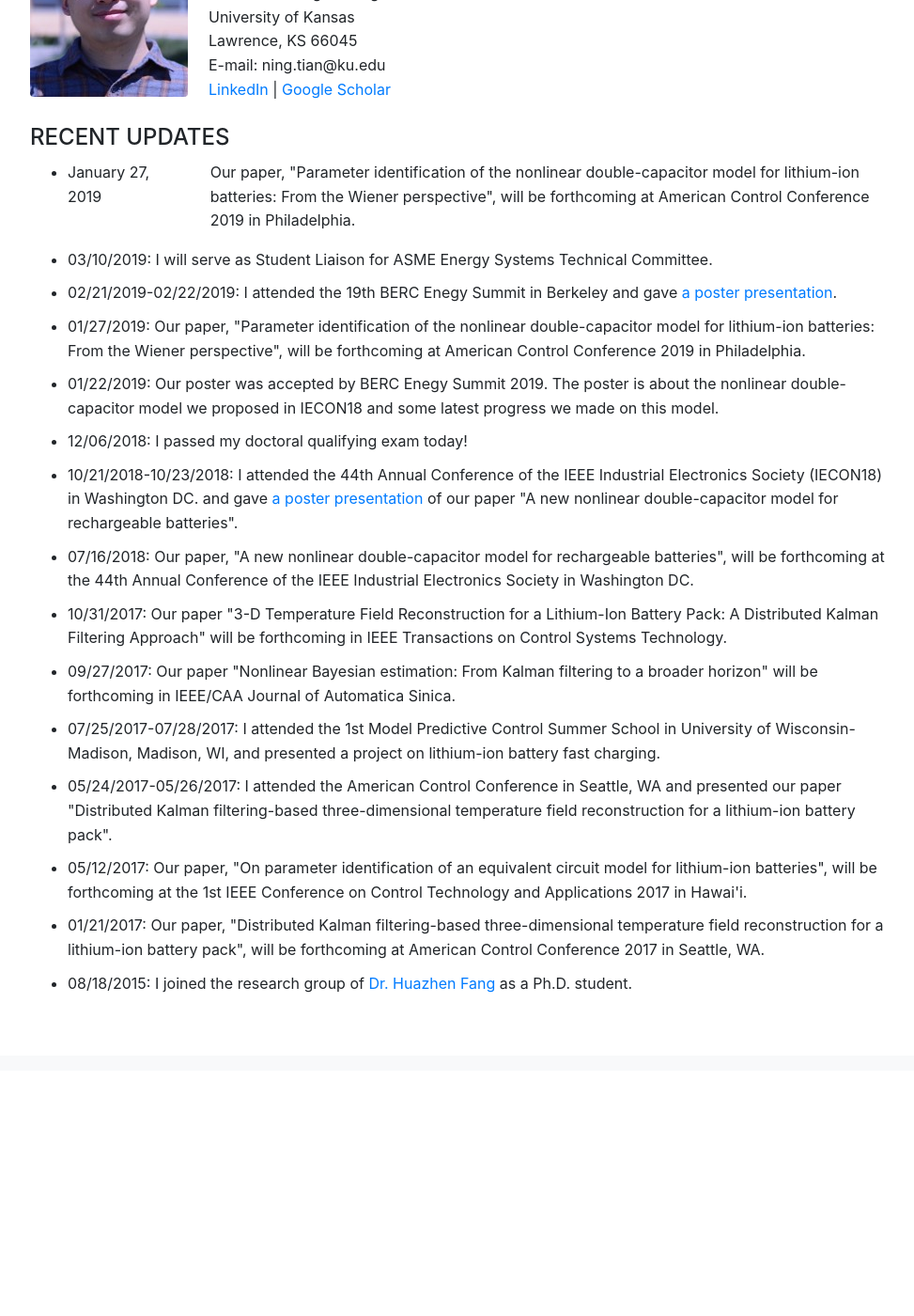
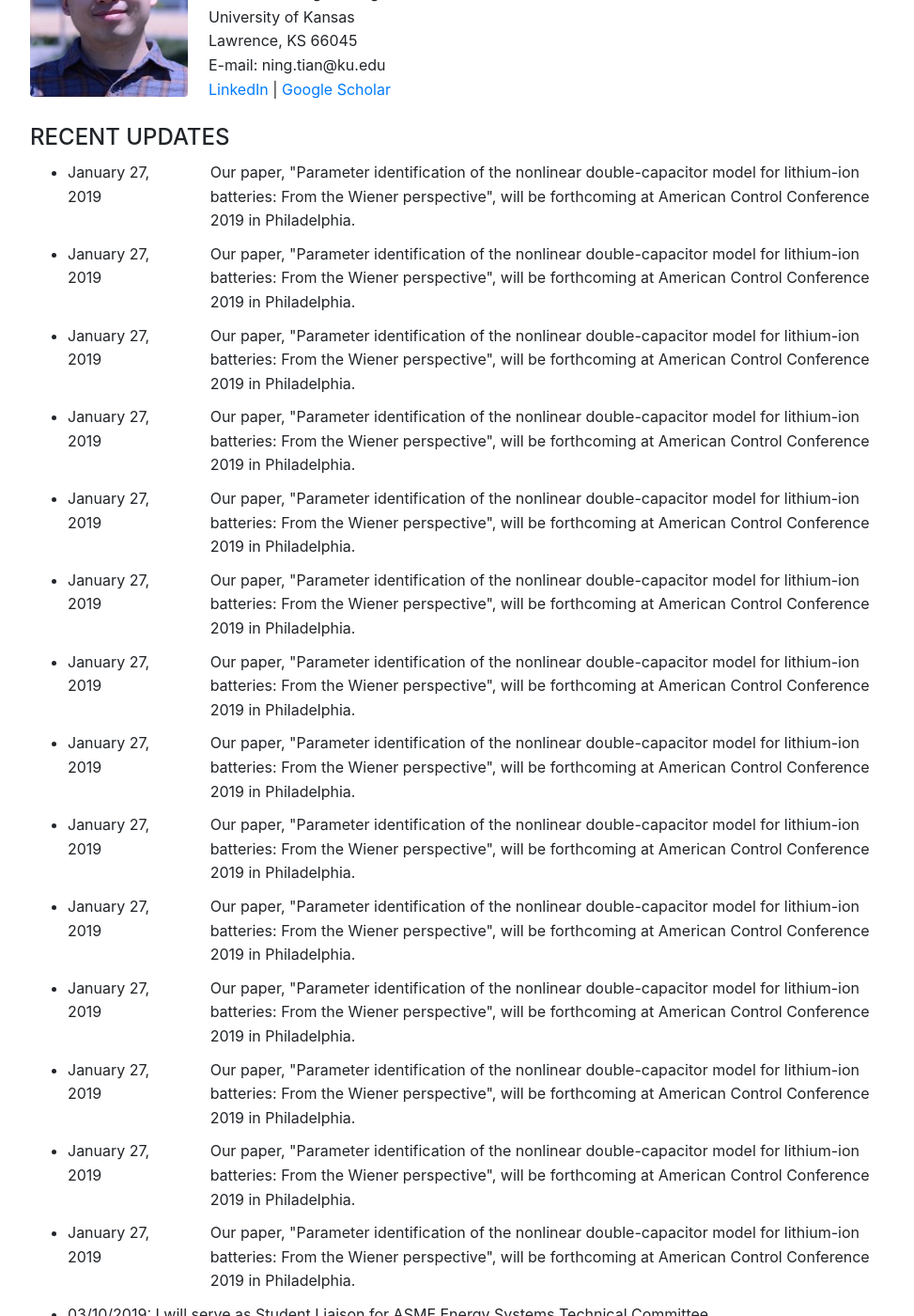
Before and after one commit to ningtian/ningtian.github.io, a Jekyll site: the page index.html, which Jekyll copies as it is, in a window 1280 px wide and 1400 px high, scrolled down 419 px. Shown: the whole window at 94% size, without its empty margins (148-1121 px from the left). Built offline with Jekyll 4.4.1, drawn with Linux system fonts in a browser that asks for light colours; before the commit the page ends 1558 px from its top, so only the background shows below that.

Commit message:
Update index.html

```diff
--- a/index.html
+++ b/index.html
@@ -91,24 +91,127 @@
         <div class="col-sm-10"> <!-- the second column (main part of the body)-->
 
         <h4>RECENT UPDATES</h4>
+
 	<ul>
-	<li>
+
+		<li>
 	<div class="row">
-		<div class="col-sm-2">January 27, 2019</div>
-		<div class="col-sm">Our paper, "Parameter identification of the nonlinear double-capacitor model for lithium-ion batteries: From the
+	<div class="col-sm-2">January 27, 2019</div>
+	<div class="col-sm">Our paper, "Parameter identification of the nonlinear double-capacitor model for lithium-ion batteries: From the
 	Wiener perspective", will be forthcoming at American Control Conference 2019 in Philadelphia.</div>
 	</div>
 	</li>
-	</ul>
 
+			<li>
+	<div class="row">
+	<div class="col-sm-2">January 27, 2019</div>
+	<div class="col-sm">Our paper, "Parameter identification of the nonlinear double-capacitor model for lithium-ion batteries: From the
+	Wiener perspective", will be forthcoming at American Control Conference 2019 in Philadelphia.</div>
+	</div>
+	</li>
 
-	<ul>
+			<li>
+	<div class="row">
+	<div class="col-sm-2">January 27, 2019</div>
+	<div class="col-sm">Our paper, "Parameter identification of the nonlinear double-capacitor model for lithium-ion batteries: From the
+	Wiener perspective", will be forthcoming at American Control Conference 2019 in Philadelphia.</div>
+	</div>
+	</li>
+
+			<li>
+	<div class="row">
+	<div class="col-sm-2">January 27, 2019</div>
+	<div class="col-sm">Our paper, "Parameter identification of the nonlinear double-capacitor model for lithium-ion batteries: From the
+	Wiener perspective", will be forthcoming at American Control Conference 2019 in Philadelphia.</div>
+	</div>
+	</li>
+
+			<li>
+	<div class="row">
+	<div class="col-sm-2">January 27, 2019</div>
+	<div class="col-sm">Our paper, "Parameter identification of the nonlinear double-capacitor model for lithium-ion batteries: From the
+	Wiener perspective", will be forthcoming at American Control Conference 2019 in Philadelphia.</div>
+	</div>
+	</li>
+
+			<li>
+	<div class="row">
+	<div class="col-sm-2">January 27, 2019</div>
+	<div class="col-sm">Our paper, "Parameter identification of the nonlinear double-capacitor model for lithium-ion batteries: From the
+	Wiener perspective", will be forthcoming at American Control Conference 2019 in Philadelphia.</div>
+	</div>
+	</li>
+
+			<li>
+	<div class="row">
+	<div class="col-sm-2">January 27, 2019</div>
+	<div class="col-sm">Our paper, "Parameter identification of the nonlinear double-capacitor model for lithium-ion batteries: From the
+	Wiener perspective", will be forthcoming at American Control Conference 2019 in Philadelphia.</div>
+	</div>
+	</li>
+
+			<li>
+	<div class="row">
+	<div class="col-sm-2">January 27, 2019</div>
+	<div class="col-sm">Our paper, "Parameter identification of the nonlinear double-capacitor model for lithium-ion batteries: From the
+	Wiener perspective", will be forthcoming at American Control Conference 2019 in Philadelphia.</div>
+	</div>
+	</li>
+
+			<li>
+	<div class="row">
+	<div class="col-sm-2">January 27, 2019</div>
+	<div class="col-sm">Our paper, "Parameter identification of the nonlinear double-capacitor model for lithium-ion batteries: From the
+	Wiener perspective", will be forthcoming at American Control Conference 2019 in Philadelphia.</div>
+	</div>
+	</li>
+
+			<li>
+	<div class="row">
+	<div class="col-sm-2">January 27, 2019</div>
+	<div class="col-sm">Our paper, "Parameter identification of the nonlinear double-capacitor model for lithium-ion batteries: From the
+	Wiener perspective", will be forthcoming at American Control Conference 2019 in Philadelphia.</div>
+	</div>
+	</li>
+
+			<li>
+	<div class="row">
+	<div class="col-sm-2">January 27, 2019</div>
+	<div class="col-sm">Our paper, "Parameter identification of the nonlinear double-capacitor model for lithium-ion batteries: From the
+	Wiener perspective", will be forthcoming at American Control Conference 2019 in Philadelphia.</div>
+	</div>
+	</li>
+
+			<li>
+	<div class="row">
+	<div class="col-sm-2">January 27, 2019</div>
+	<div class="col-sm">Our paper, "Parameter identification of the nonlinear double-capacitor model for lithium-ion batteries: From the
+	Wiener perspective", will be forthcoming at American Control Conference 2019 in Philadelphia.</div>
+	</div>
+	</li>
+
+			<li>
+	<div class="row">
+	<div class="col-sm-2">January 27, 2019</div>
+	<div class="col-sm">Our paper, "Parameter identification of the nonlinear double-capacitor model for lithium-ion batteries: From the
+	Wiener perspective", will be forthcoming at American Control Conference 2019 in Philadelphia.</div>
+	</div>
+	</li>
+
+			<li>
+	<div class="row">
+	<div class="col-sm-2">January 27, 2019</div>
+	<div class="col-sm">Our paper, "Parameter identification of the nonlinear double-capacitor model for lithium-ion batteries: From the
+	Wiener perspective", will be forthcoming at American Control Conference 2019 in Philadelphia.</div>
+	</div>
+	</li>
+
 
 	<li>03/10/2019: I will serve as Student Liaison for ASME Energy Systems Technical Committee. </li>
 
 	<li>02/21/2019-02/22/2019: I attended the 19th BERC Enegy Summit in Berkeley and gave <a href="/files/BERC-poster-ver3.pdf">a poster presentation</a>. </li>
 
-        <li>01/27/2019: Our paper, "Parameter identification of the nonlinear double-capacitor model for lithium-ion batteries: From the
+	<li>01/27/2019: Our paper, "Parameter identification of the nonlinear double-capacitor model for lithium-ion batteries: From the
 	Wiener perspective", will be forthcoming at American Control Conference 2019 in Philadelphia. </li>
 
 	<li>01/22/2019: Our poster was accepted by BERC Enegy Summit 2019. The poster is about the nonlinear
```
